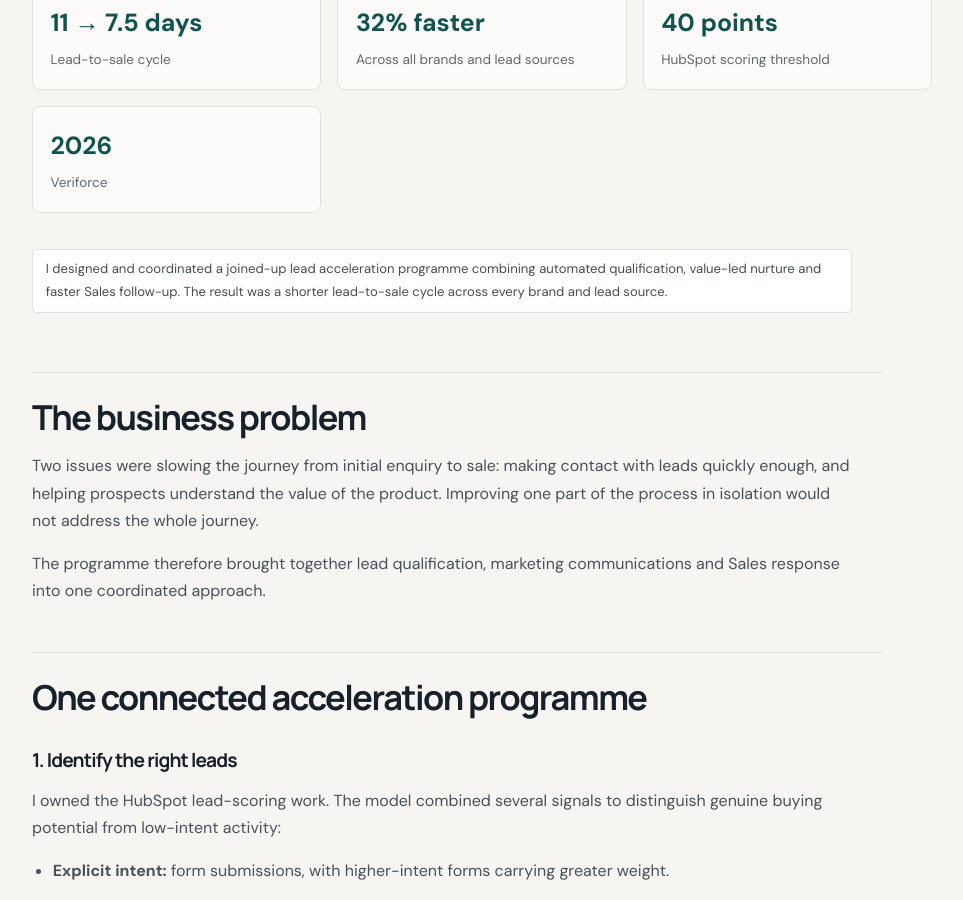
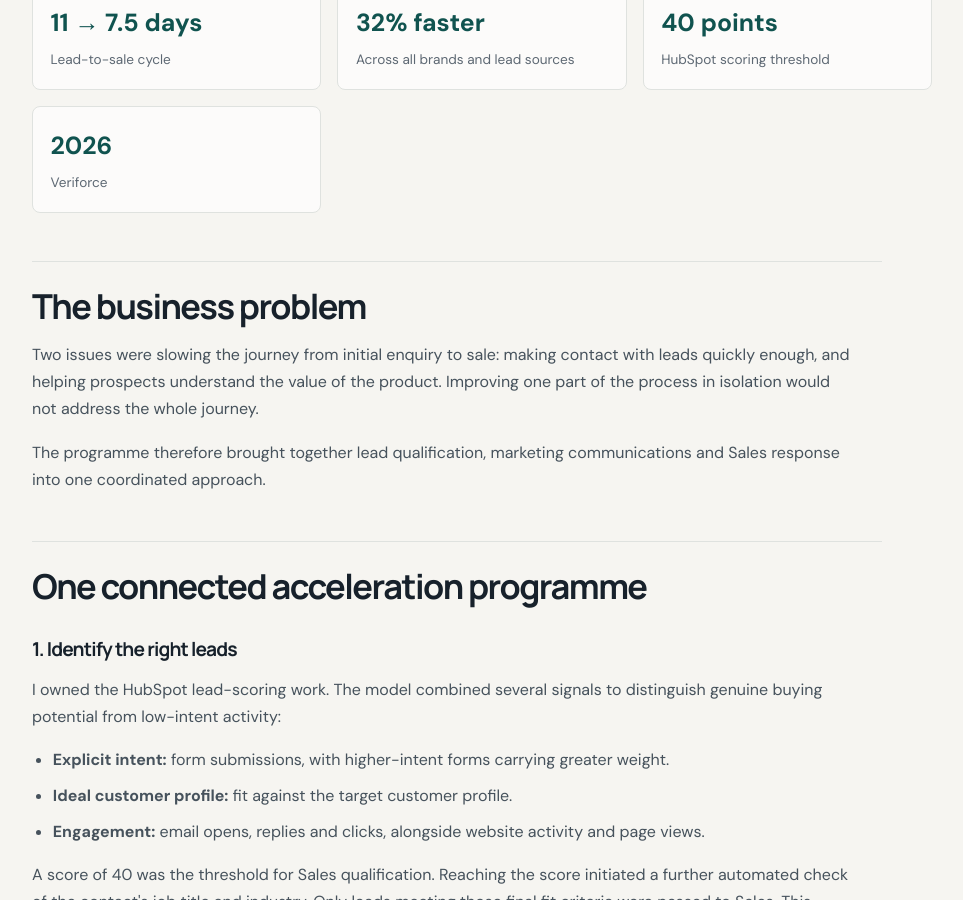
Before and after one commit to georgefwmurray/Marketing-Operations-Control-Centre, a Jekyll site: the page built from Campaign & Commercial Projects/MQL-Acceleration-Campaign.md, in a window 1280 px wide and 900 px high, scrolled down 677 px. Shown: the whole window, without its empty margins (158-1121 px from the left). Built offline with Jekyll 4.4.1, drawn with Linux system fonts in a browser that asks for light colours.

Commit message:
PR 1: clean project case-study pages

```diff
--- a/Campaign & Commercial Projects/MQL-Acceleration-Campaign.md
+++ b/Campaign & Commercial Projects/MQL-Acceleration-Campaign.md
@@ -2,10 +2,6 @@
 title: "MQL Acceleration Programme: 32% Faster Lead-to-Sale"
 description: "Combined HubSpot lead scoring, automated qualification, nurture and faster Sales follow-up to reduce lead-to-sale time from 11 days to 7.5 days across all brands and lead sources."
 ---
-
-# MQL Acceleration Programme
-
-[Home](../index.html) · [Selected projects](../Campaign-Commercial-Projects.html) · [Results](../Results.html)
 
 <div class="case-study-facts">
   <div class="case-study-fact"><strong>11 → 7.5 days</strong><span>Lead-to-sale cycle</span></div>
@@ -14,7 +10,6 @@ description: "Combined HubSpot lead scoring, automated qualification, nurture an
   <div class="case-study-fact"><strong>2026</strong><span>Veriforce</span></div>
 </div>
 
-<p class="case-study-intro">I designed and coordinated a joined-up lead acceleration programme combining automated qualification, value-led nurture and faster Sales follow-up. The result was a shorter lead-to-sale cycle across every brand and lead source.</p>
 
 <section class="case-study-section">
   <h2>The business problem</h2>
```
